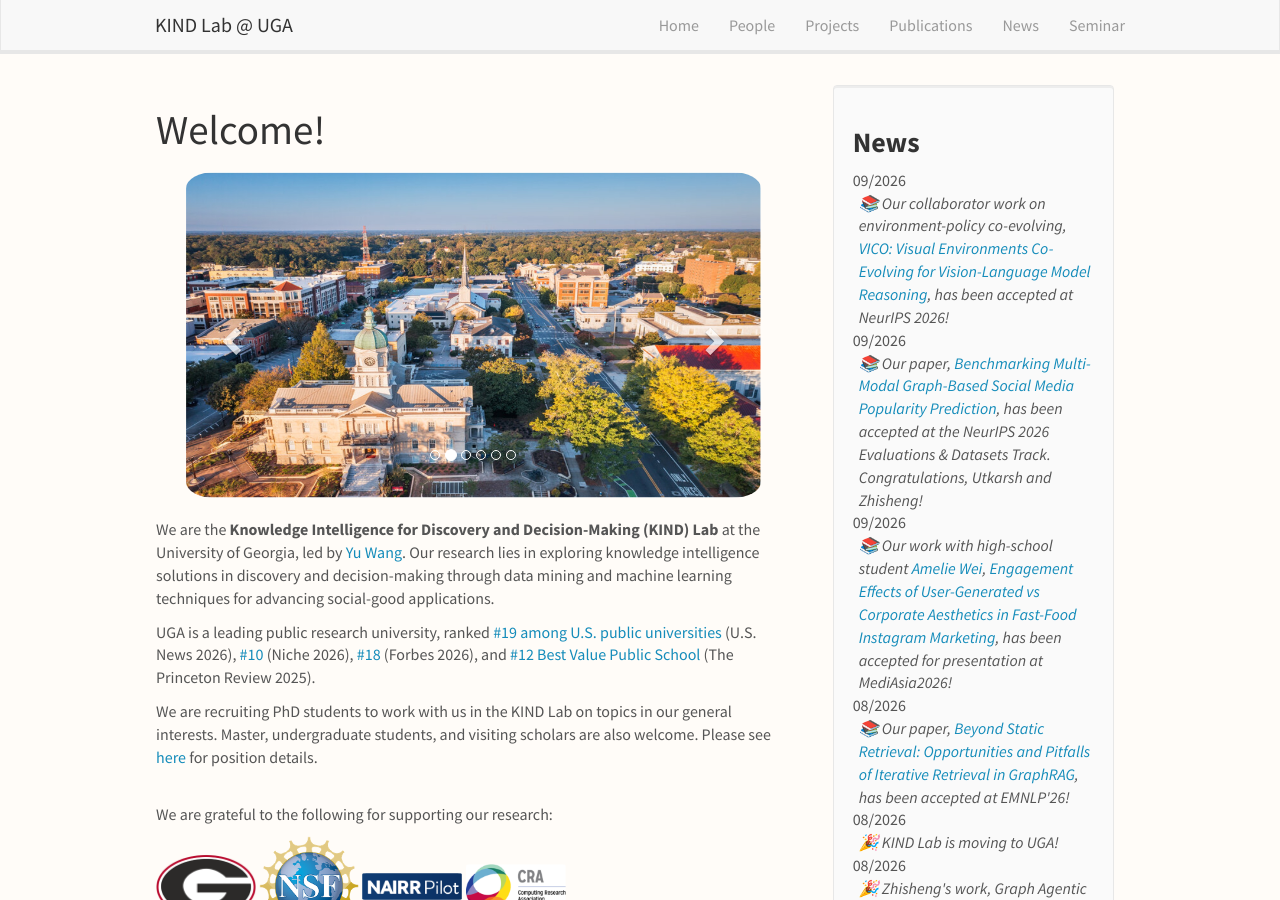
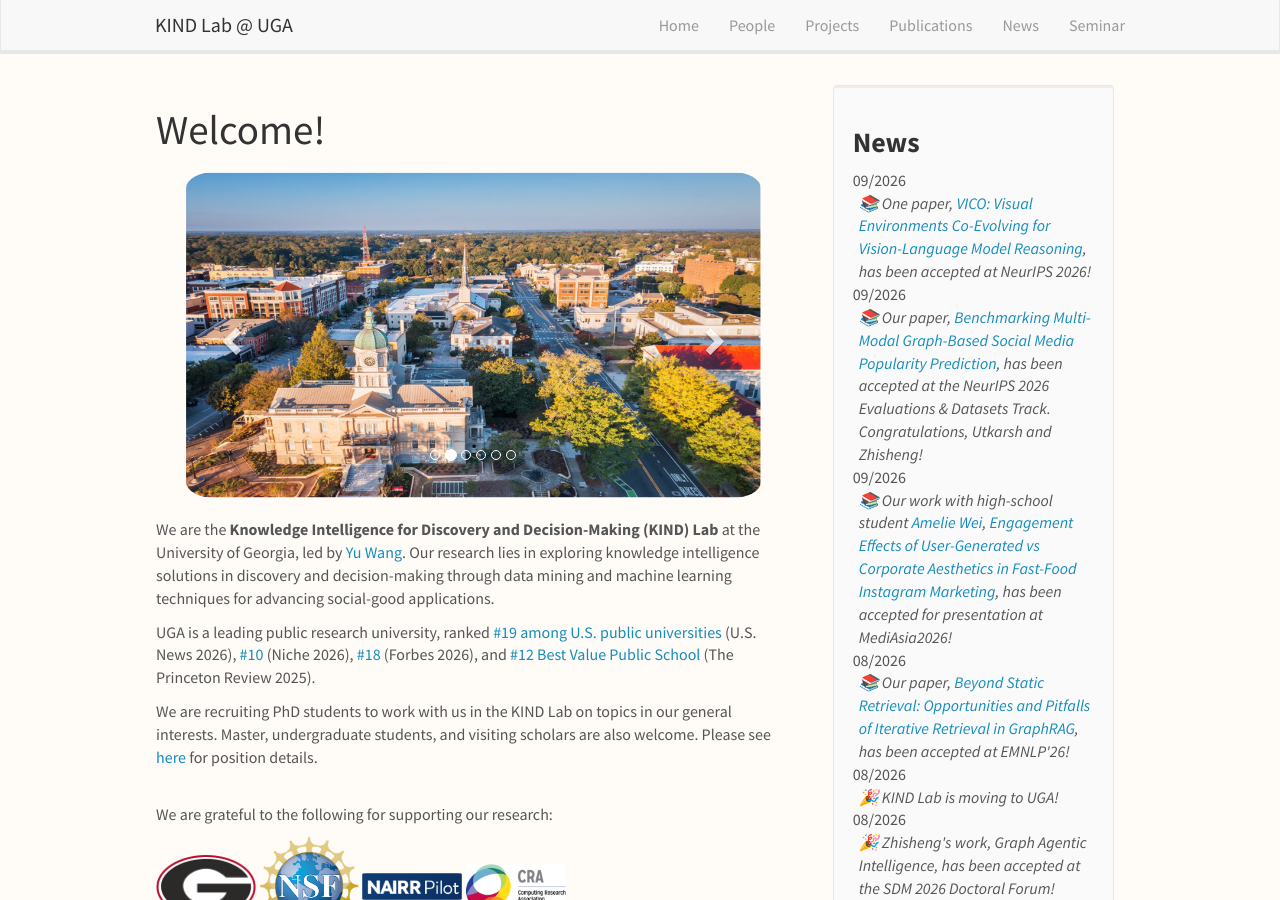
Before and after one commit to KINDLab-Fly/KINDLab-Fly.github.io, a Jekyll site: the page built from _pages/home.md, in a window 1280 px wide and 900 px high. Built offline with Jekyll 4.4.1, drawn with Linux system fonts in a browser that asks for light colours; nearby versions of some CDN libraries.

Commit message:
Simplify VICO acceptance announcement

```diff
--- a/_data/news.yml
+++ b/_data/news.yml
@@ -1,5 +1,5 @@
 - date: 09/2026
-  headline: "📚 Our collaborator work on environment-policy co-evolving, <a href=\"https://openreview.net/forum?id=bWQSO81TTf\" target=\"_blank\" rel=\"noopener noreferrer\">VICO: Visual Environments Co-Evolving for Vision-Language Model Reasoning</a>, has been accepted at NeurIPS 2026!"
+  headline: "📚 One paper, <a href=\"https://openreview.net/forum?id=bWQSO81TTf\" target=\"_blank\" rel=\"noopener noreferrer\">VICO: Visual Environments Co-Evolving for Vision-Language Model Reasoning</a>, has been accepted at NeurIPS 2026!"
 
 - date: 09/2026
   headline: "📚 Our paper, <a href=\"https://arxiv.org/abs/2606.27539\" target=\"_blank\" rel=\"noopener noreferrer\">Benchmarking Multi-Modal Graph-Based Social Media Popularity Prediction</a>, has been accepted at the NeurIPS 2026 Evaluations &amp; Datasets Track. Congratulations, Utkarsh and Zhisheng!"
```
